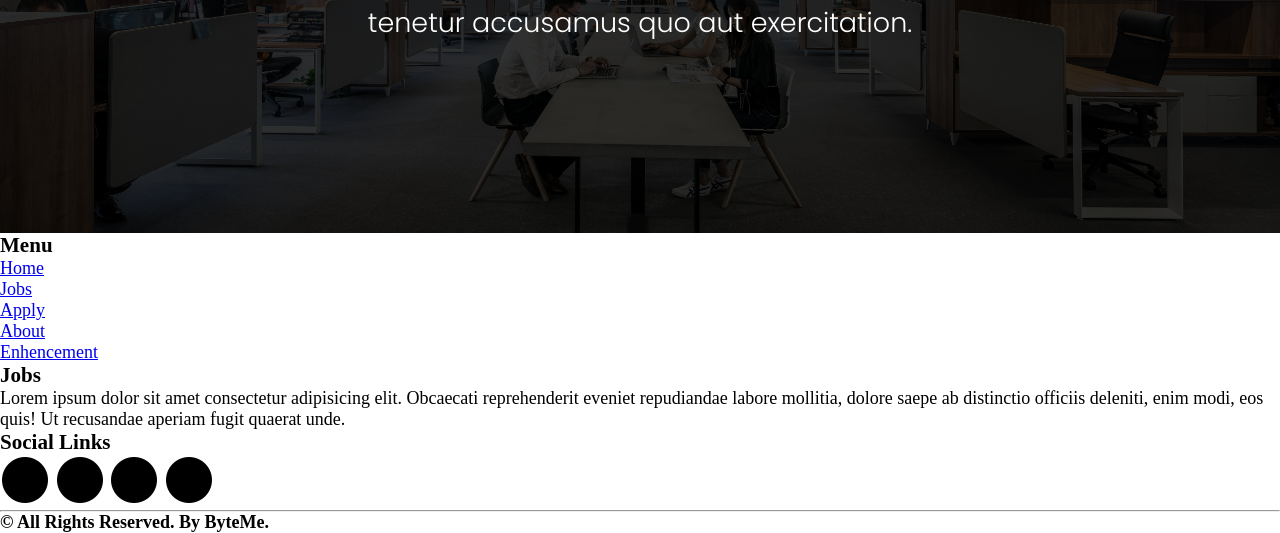
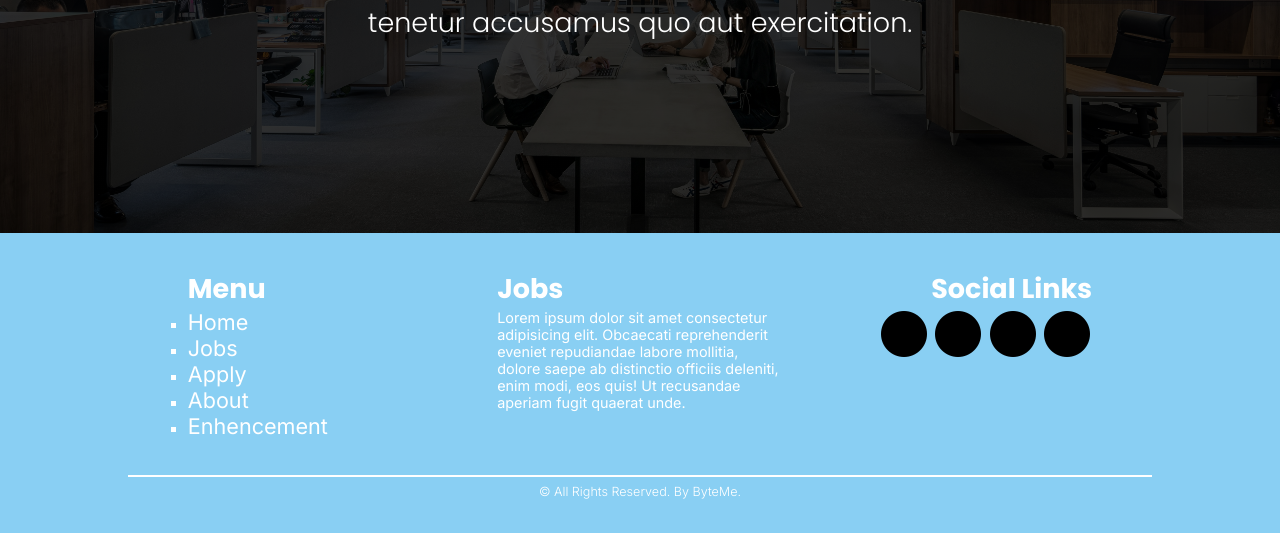
Before and after one commit to Showwaiyan/jobs-adv-website, a PHP site: page / in a window 1280 px wide. Shown: the part 570-1103 px from the top of the page. After the commit the page ends 1069 px from the top, so only its background shows below. Run offline with PHP 8.4, Linux system fonts and the light colour scheme.

Commit message:
Finished basic layout and style of footer

```diff
--- a/styles/style.css
+++ b/styles/style.css
@@ -149,3 +149,74 @@ main.index-main {
   padding: 0 5rem;
 }
 /* main end */
+
+/* footer start */
+/* layout */
+footer.index-footer {
+  display: flex;
+  flex-direction: column;
+  justify-content: center;
+  align-items: center;
+}
+footer.index-footer .index-footer-description{
+  display: flex;
+  justify-content: space-evenly;
+  width: 80%;
+}
+footer.index-footer .index-footer-description > * {
+  width: 30%;
+}
+footer.index-footer .index-footer-description .index-footer__social-link {
+  display: flex;
+  flex-direction: column;
+  align-items: flex-end;
+}
+
+/* typography */
+footer.index-footer .index-footer-description section  h3 {
+  font-family: var(--poppins-font);
+  font-size: 1.5rem;
+  color: var(--main-font-color);
+}
+footer.index-footer .index-footer-description ul.menu-list .menu-list__item {
+  /* for list style type square to be bigger */
+  font-size: 1em;
+  color: var(--main-font-color);
+}
+footer.index-footer .index-footer-description ul.menu-list .menu-list__item a,
+footer.index-footer .index-footer-description .index-footer__jobs p {
+  font-family: var(--inter-font);
+  font-size: 1.2rem;
+  text-decoration: none;
+  color: var(--main-font-color);
+}
+footer.index-footer .index-footer-description .index-footer__jobs p {
+  font-size: 0.8rem;
+}
+footer.index-footer h4 {
+  font-family: var(--inter-font);
+  font-size: 0.7rem;
+  font-weight: 300;
+  color: var(--main-font-color);
+}
+
+/* style */
+footer.index-footer {
+  background-color: var(--secondary-color);
+}
+footer.index-footer .index-footer-description{
+  padding: 2rem;
+}
+footer.index-footer .index-footer-description ul.menu-list .menu-list__item {
+  list-style-type: square;
+}
+hr {
+  width: 80%;
+  border-style: solid;
+  border-width: 1px;
+  color: var(--main-font-color);
+}
+footer.index-footer h4 {
+  padding: 0.4rem 0;
+}
+/* footer end */
```
